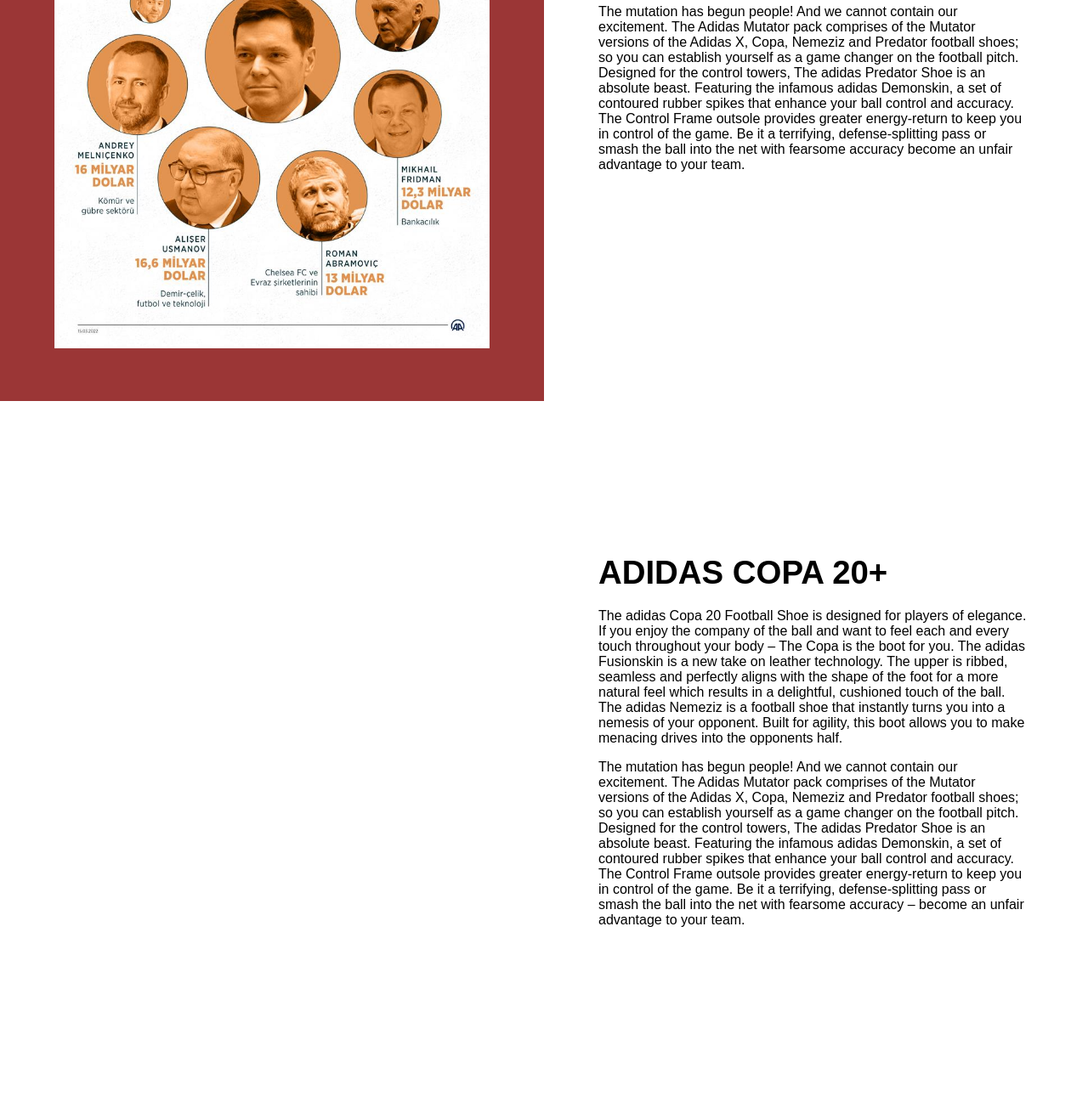
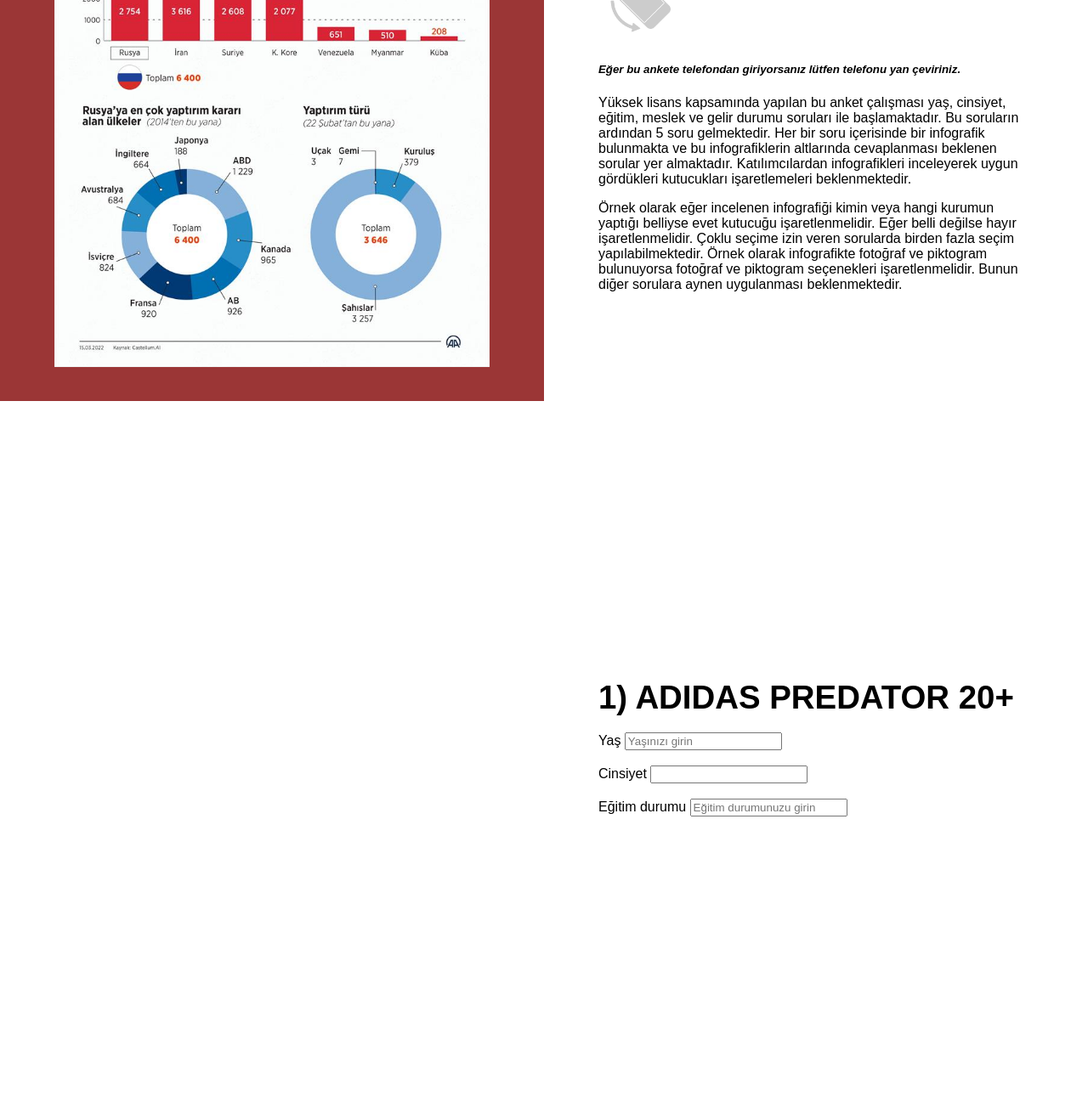
Before and after one commit to burakbaskayacmd/survey.github.io, a plain HTML site: page index.html in a window 1280 px wide. Shown: the part 328-1618 px from the top of the page at 85% size. Drawn offline with nearby package versions, Linux system fonts and the light colour scheme.

Commit message:
form-loading

```diff
--- a/index.html
+++ b/index.html
@@ -28,12 +28,27 @@
       position: relative;
       z-index: 2;
     }
+
+    .section1 {
+      display: flex;
+      min-height: 100vh;
+      position: relative;
+      z-index: 2;
+    }
+    .section1 > * {
+      width: 50%;
+    }
     .section > * {
       width: 50%;
     }
     .section-img {
       position: relative;
       display: flex;
+    }
+    .img-pic {
+      position: relative;
+      display: flex;
+      width: 20%;
     }
     .section-img-inner {
       height: 100vh;
@@ -69,6 +84,26 @@
     }
 
   </style>
+   <div class="bg"></div>
+   <div class="section1">
+     <div class="section-img">
+       <div class="section-img-inner" style="background-image: url();"></div>
+     </div>
+     <div class="section-body">
+       <div class="section-text">
+         <h2>Görsel Okuryazarlık Bağlamında İnfografiklerin İncelenmesi</h2>
+         <img class="img-pic" src="rotate.png" alt="rotate phone"> <h5><i> Eğer bu ankete telefondan giriyorsanız lütfen telefonu yan çeviriniz. </i></h5>
+            <p>
+            Yüksek lisans kapsamında yapılan bu anket çalışması yaş, cinsiyet, eğitim, meslek ve gelir durumu soruları ile başlamaktadır. Bu soruların ardından 5 soru gelmektedir. Her bir soru içerisinde bir infografik bulunmakta ve bu infografiklerin altlarında cevaplanması beklenen sorular yer almaktadır. Katılımcılardan infografikleri inceleyerek uygun gördükleri kutucukları işaretlemeleri beklenmektedir.
+            </p>
+            <p>
+            Örnek olarak eğer incelenen infografiği kimin veya hangi kurumun yaptığı belliyse evet kutucuğu işaretlenmelidir. Eğer belli değilse hayır işaretlenmelidir. Çoklu seçime izin veren sorularda birden fazla seçim yapılabilmektedir. Örnek olarak infografikte fotoğraf ve piktogram bulunuyorsa fotoğraf ve piktogram seçenekleri işaretlenmelidir. Bunun diğer sorulara aynen uygulanması beklenmektedir.
+            </p>
+       </div>
+     </div>
+   </div>
+
+
   <div class="bg"></div>
   <div class="section">
     <div class="section-img">
@@ -76,22 +111,24 @@
     </div>
     <div class="section-body">
       <div class="section-text">
-        <h2>ADIDAS PREDATOR 20+</h2>
-        <p>
-          The mutation has begun people! And we cannot contain our excitement.
-          The Adidas Mutator pack comprises of the Mutator versions of the Adidas X, Copa, Nemeziz and Predator football shoes; so
-          you can establish yourself as a game changer on the football pitch.
-          Designed for the control towers, The adidas Predator Shoe is an absolute beast.
-          Featuring the infamous adidas Demonskin, a set of contoured rubber spikes that enhance your ball control and accuracy.
-          The Control Frame outsole provides greater energy-return to keep you in control of the game.
-          Be it a terrifying, defense-splitting pass or smash the ball into the net with fearsome accuracy become an unfair
-          advantage to your team.
-        </p>
+        <h2>1) ADIDAS PREDATOR 20+</h2>
+       <label for="age" id="age-label">Yaş</label>
+       <input id="number" type="number" name="age" placeholder="Yaşınızı girin" required> </input>
+       <br>
+       <br>
+        <label for="gender" id="gender-label">Cinsiyet</label>
+        <input type="text" name="gender" id="gender" required> </input>
+       <br>
+       <br>
+       <label for="education" id="education-label">Eğitim durumu</label>
+       <input type="education" type="text" name="education" placeholder="Eğitim durumunuzu girin" required> </input>
       </div>
+      <br>
+
     </div>
   </div>
 
-  <div class="section">
+  <div class="section1">
     <div class="section-img">
       <div class="section-img-inner" style="background-image: url(2.jpg);"></div>
     </div>
@@ -121,7 +158,7 @@
     </div>
   </div>
 
-    <div class="section">
+    <div class="section1">
       <div class="section-img">
         <div class="section-img-inner" style="background-image: url(3.jpg);"></div>
       </div>
@@ -154,7 +191,7 @@
       </div>
     </div>
 
-    <div class="section">
+    <div class="section1">
       <div class="section-img">
         <div class="section-img-inner" style="background-image: url(4.jpg);"></div>
       </div>
```
Also changed, not shown: noun-rotate-phone-3293060.svg (added), rotate.png (added).
